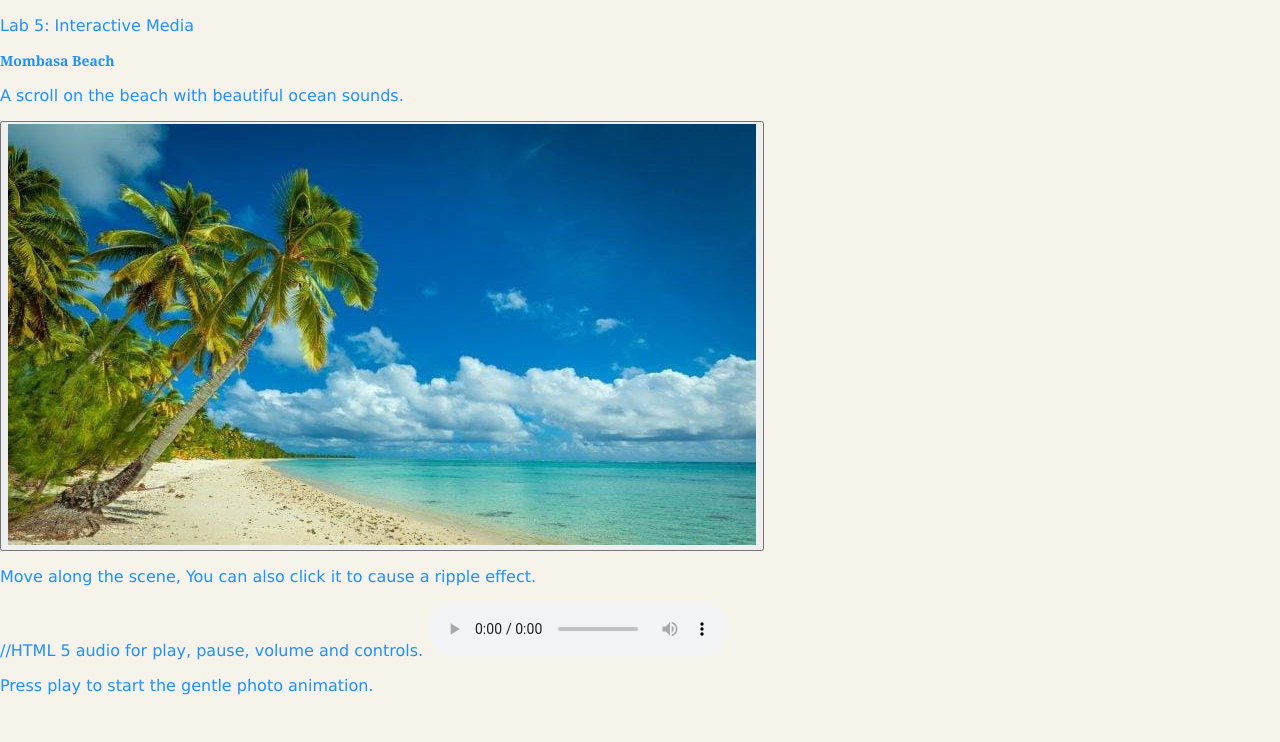
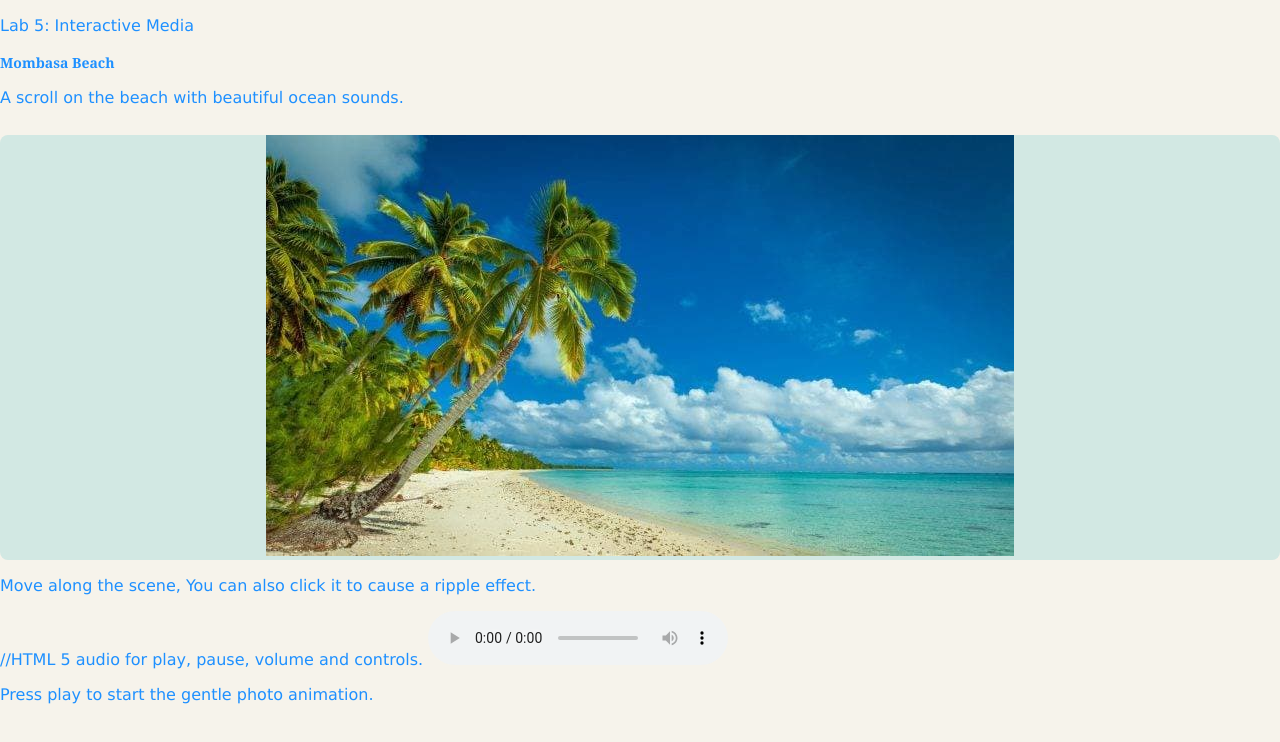
Before and after one commit to Timothy-06-26/Lab-5, a plain HTML site: page index.html in a window 1280 px wide. Drawn offline with Linux system fonts and the light colour scheme.

Commit message:
picture border

```diff
--- a/styles.css
+++ b/styles.css
@@ -18,14 +18,21 @@ body{margin: 0;
 h1{
     font-family: Cambria, serif;
     font-size: 14px;
+    margin: 18px 0 10px;
 }
 
-
-
-
-
-{
-    font-family:Verdana, Geneva, Tahoma, sans-serif;
-    font-size: 40%;
-    margin: 18px 0 10px;
+.picture_border
+{position: relative;
+display: grid;
+place-items: center;
+width: 100%;
+overflow: hidden;
+border: 0;
+border-radius: 8px;
+margin-top: 28px;
+background-color: #d2e8e3;
+color: inherit;
+font: inherit;
+padding: 0;
+cursor: crosshair;
 }
```
